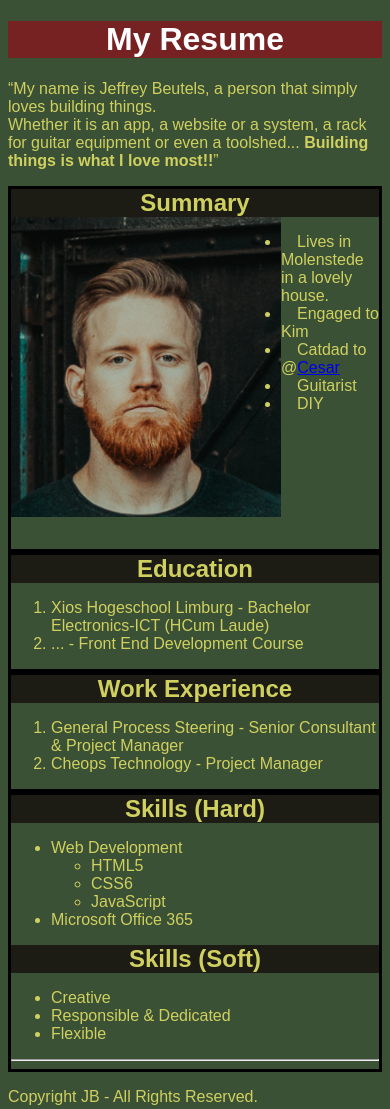
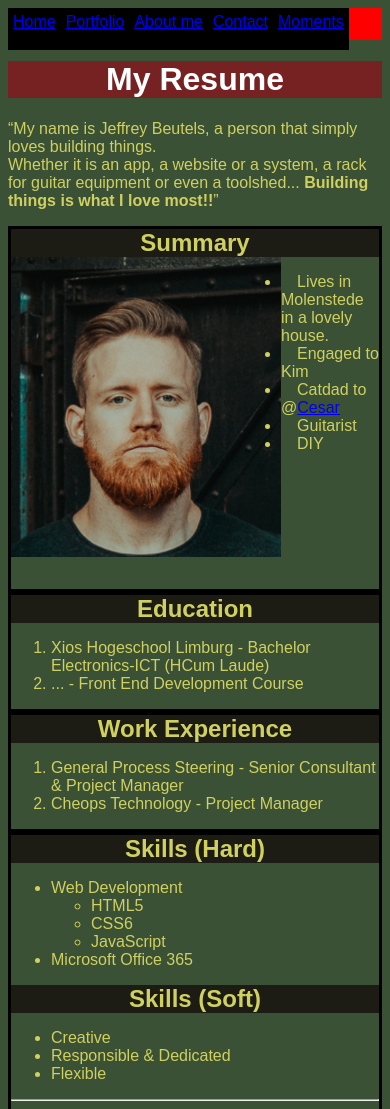
Before and after one commit to JeffreyBeutels/html-capstone1-resume, a plain HTML site: page index.html in a window 390 px wide. Shown: the top 1109 px of the page. Drawn offline with Linux system fonts and the light colour scheme.

Commit message:
Added menu bar

```diff
--- a/index.html
+++ b/index.html
@@ -9,8 +9,16 @@
   </head>
 
   <body>
+    <div class="menu-bar">
+      <a class="menu-bar-button" href="./index.html">Home</a>
+      <a class="menu-bar-button" href="./portolio.html">Portfolio</a>
+      <a class="menu-bar-button" href="./portolio.html">About me</a>
+      <a class="menu-bar-button" href="./portolio.html">Contact</a>
+      <a class="menu-bar-button" href="./portolio.html">Moments</a>
+    </div>
     <h1>My Resume</h1>
     <div id="top-header">
+        <!-- Summary text -->
         <p><q>My name is Jeffrey Beutels, a person that simply loves building things. <br/>
         Whether it is an app, a website or a system, a rack for guitar equipment or even a toolshed...
         <strong>Building things is what I love most!!</strong></q></p>
--- a/style.css
+++ b/style.css
@@ -5,6 +5,33 @@
 html{
   background: rgb(58, 81, 53);
   color:rgb(208, 208, 96)
+}
+.menu-bar{
+  display:flex;
+  flex:1;
+  background-color: black;
+  font-size: 2rem;
+  flex-direction: row;
+  height: 3rem;
+}
+
+@media (max-width:600px) {
+    .menu-bar{
+    display:flex;
+    flex:1;
+    background-color: red;
+    font-size: 1rem;
+    flex-direction: row;
+    height: 2rem;
+  }
+}
+
+
+.menu-bar-button{
+  background-color: rgb(0, 0, 0);
+  height: 2rem;
+  text-align: center;
+  border: 5px solid transparent;
 }
 
 h1{
```
Also changed, not shown: portolio.html (added, +24 -0 lines).
